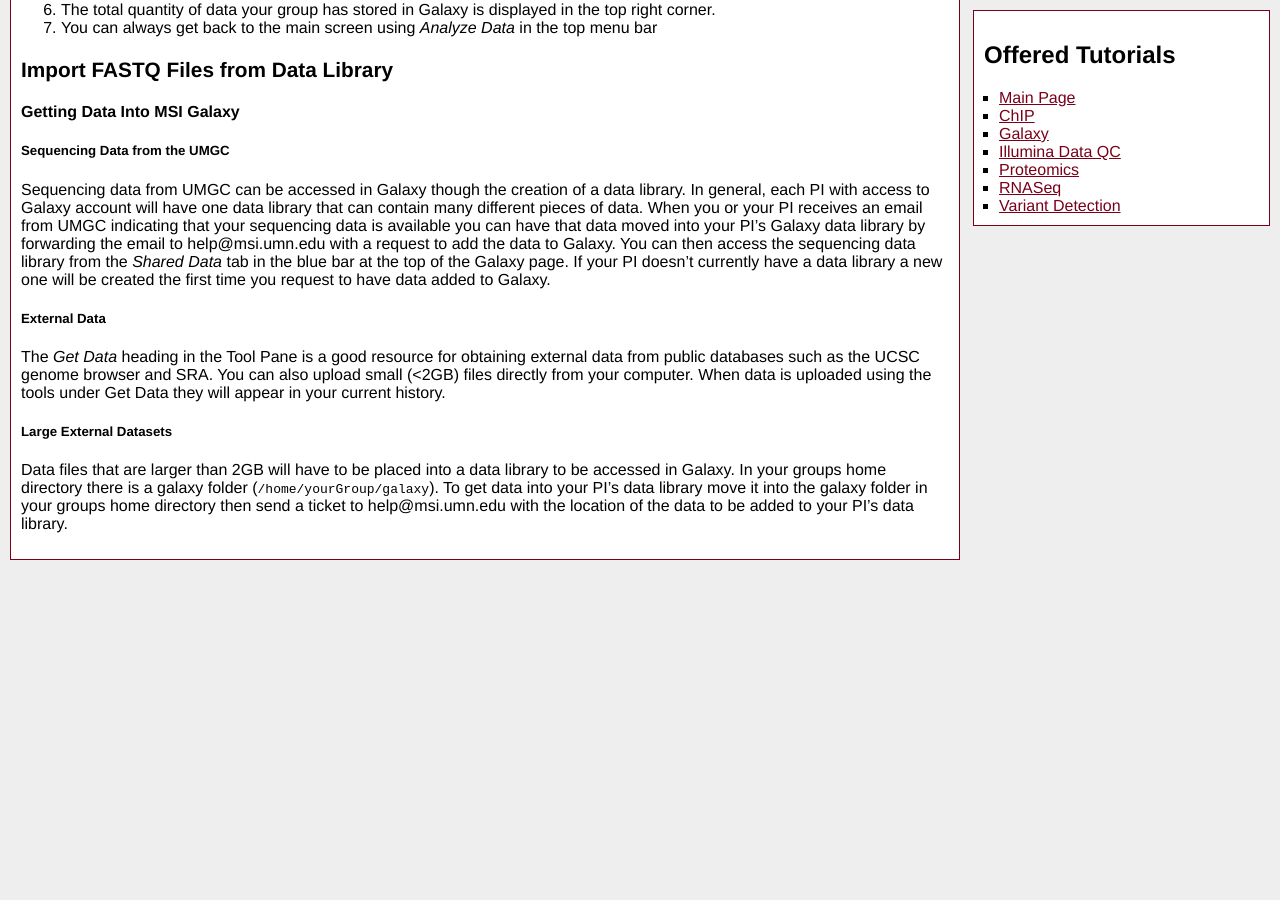
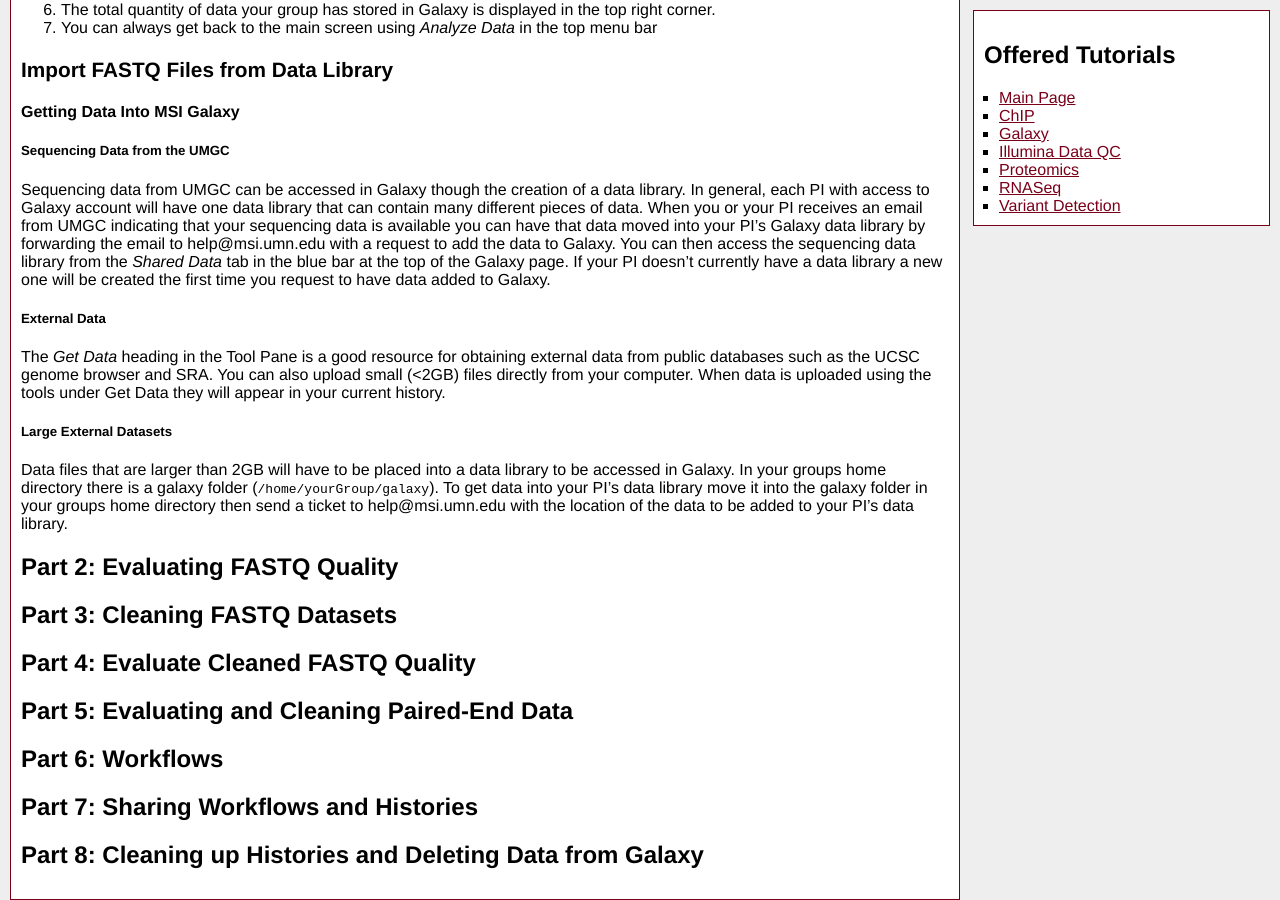
Before and after one commit to msi-ris/Tutorials, a Jekyll site: the page built from illumina_qc.md, in a window 1280 px wide and 900 px high, scrolled down 1533 px. Built offline with Jekyll 4.4.1, drawn with Linux system fonts in a browser that asks for light colours; before the commit the page ends 2093 px from its top, so only the background shows below that.

Commit message:
Add some more to illumina

```diff
--- a/illumina_qc.md
+++ b/illumina_qc.md
@@ -119,3 +119,11 @@ to be accessed in Galaxy. In your groups home directory there is a galaxy folder
 the galaxy folder in your groups home directory then send a ticket to
 help@msi.umn.edu with the location of the data to be added to your PI's data
 library.
+
+## Part 2: Evaluating FASTQ Quality
+## Part 3: Cleaning FASTQ Datasets
+## Part 4: Evaluate Cleaned FASTQ Quality
+## Part 5: Evaluating and Cleaning Paired-End Data
+## Part 6: Workflows
+## Part 7: Sharing Workflows and Histories
+## Part 8: Cleaning up Histories and Deleting Data from Galaxy
```
